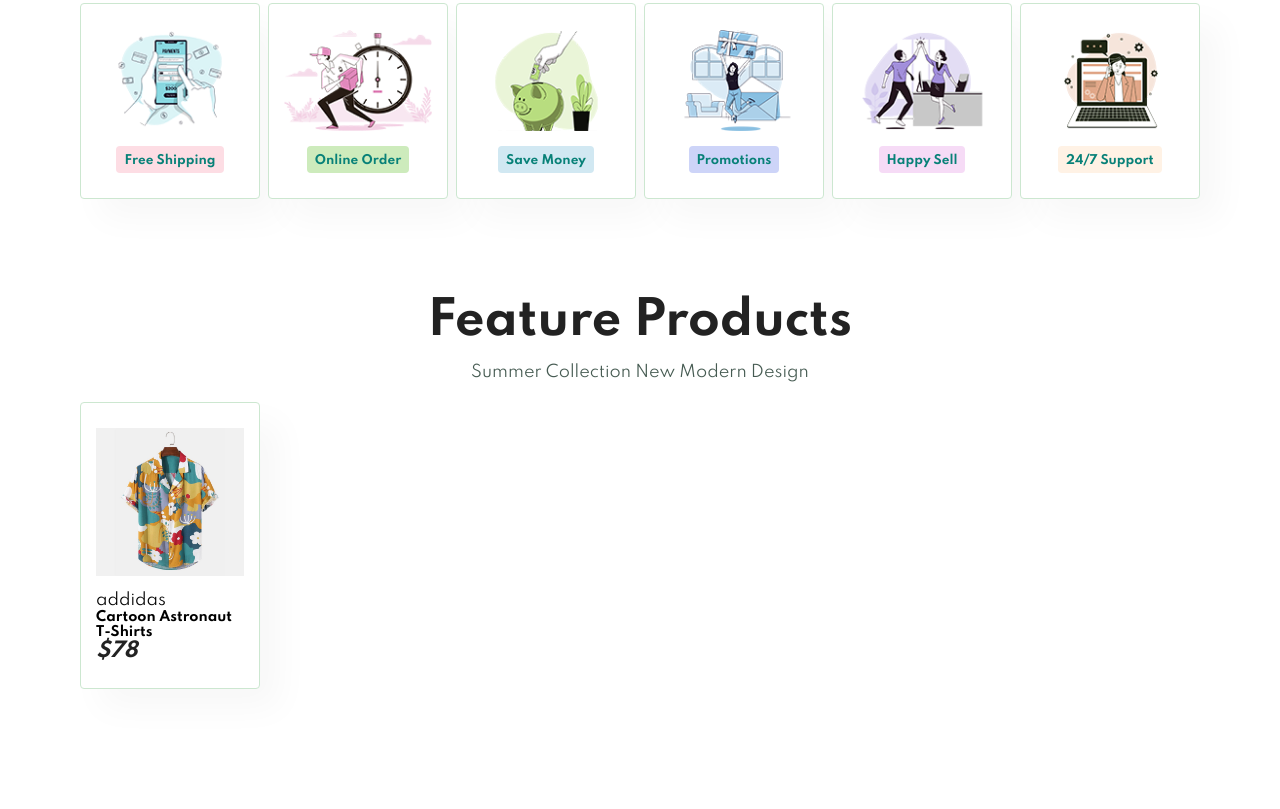
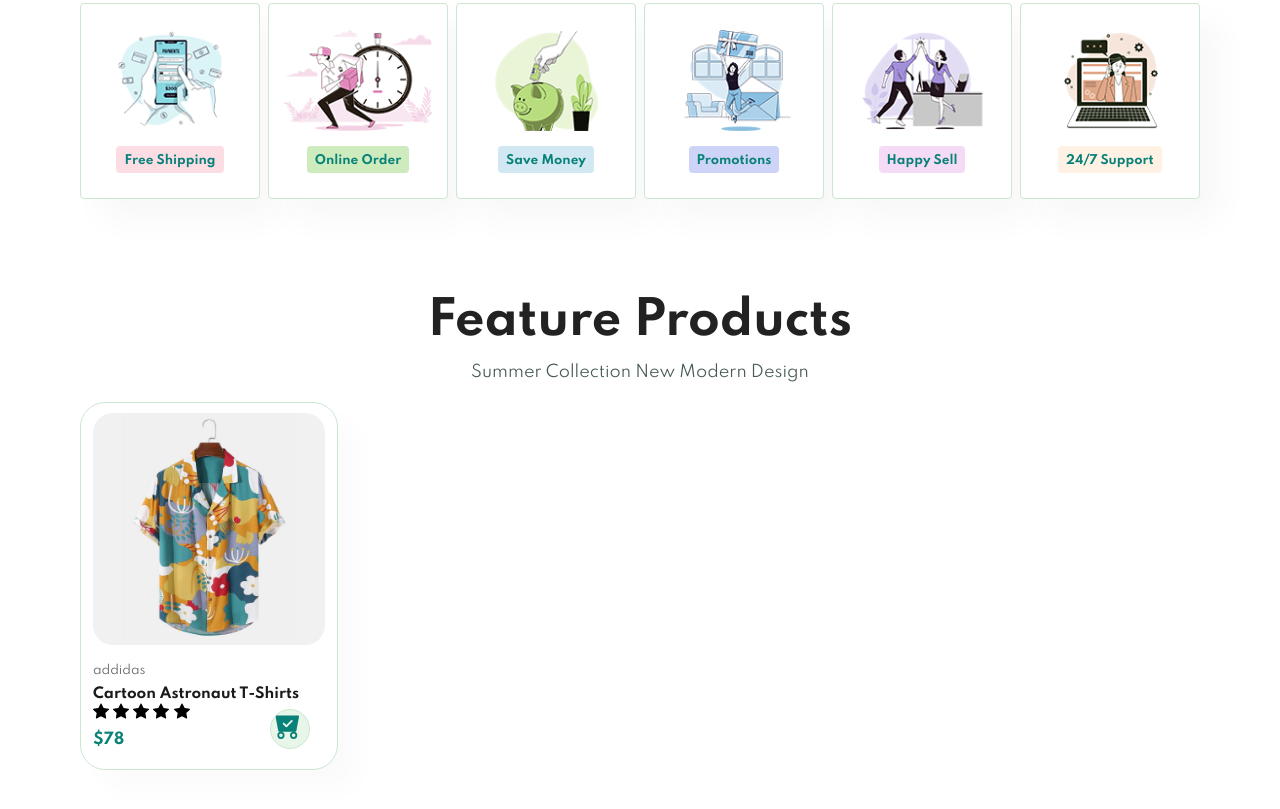
Before and after one commit to umairshahid-1/Ecommerce-Store, a plain HTML site: page index.html in a window 1280 px wide. Shown: the part 857-1666 px from the top of the page. Before the commit the page ends 1601 px from the top, so only its background shows below. Drawn offline with Linux system fonts and the light colour scheme.

Commit message:
Style product section

```diff
--- a/index.html
+++ b/index.html
@@ -1,24 +1,30 @@
 <!DOCTYPE html>
 <html lang="en">
+
 <head>
     <meta charset="UTF-8">
     <meta http-equiv="X-UA-Compatible" content="IE=edge">
-    <meta name="viewport" content="width=device-width, initial-scale=1.0"
-    <script src="https://kit.fontawesome.com/13ffb4a562.js" crossorigin="anonymous"></script>
-    <link rel="stylesheet" href="style.css"
-</head>
+    <meta name="viewport" content="width=device-width, initial-scale=1.0" <script
+        src="https://kit.fontawesome.com/13ffb4a562.js" crossorigin="anonymous">
+    </script>
+    <link rel="stylesheet" href="style.css" </head>
+
 <body>
     <section id="header">
         <a href="#"><img src="img/logo.png" class="logo" alt=""></a>
 
         <div>
             <ul id="navBar">
-                <li ><a class="active" href="index.html">Home</a></li>
-                <li ><a href="shop.html">Shop</a></li>
-                <li ><a href="blog.html">Blog</a></li>
-                <li ><a href="about.html">About</a></li>
-                <li ><a href="contact.html">Contact</a></li>
-                <li ><a href="cart.html">Cart</a></li>
+                <li><a class="active" href="index.html">Home</a></li>
+                <li><a href="shop.html">Shop</a></li>
+                <li><a href="blog.html">Blog</a></li>
+                <li><a href="about.html">About</a></li>
+                <li><a href="contact.html">Contact</a></li>
+                <li><a href="cart.html"><svg xmlns="http://www.w3.org/2000/svg" width="16" height="16"
+                            fill="currentColor" class="bi bi-bag-check-fill" viewBox="0 0 16 16">
+                            <path fill-rule="evenodd"
+                                d="M10.5 3.5a2.5 2.5 0 0 0-5 0V4h5zm1 0V4H15v10a2 2 0 0 1-2 2H3a2 2 0 0 1-2-2V4h3.5v-.5a3.5 3.5 0 1 1 7 0m-.646 5.354a.5.5 0 0 0-.708-.708L7.5 10.793 6.354 9.646a.5.5 0 1 0-.708.708l1.5 1.5a.5.5 0 0 0 .708 0z" />
+                        </svg></a></li>
             </ul>
         </div>
 
@@ -75,11 +81,39 @@
                     <span>addidas</span>
                     <h5>Cartoon Astronaut T-Shirts</h5>
                     <div class="star">
-                        <i class="fas fa-star"</i>
+                        <svg xmlns="http://www.w3.org/2000/svg" width="16" height="16" fill="currentColor"
+                            class="bi bi-star-fill" viewBox="0 0 16 16">
+                            <path
+                                d="M3.612 15.443c-.386.198-.824-.149-.746-.592l.83-4.73L.173 6.765c-.329-.314-.158-.888.283-.95l4.898-.696L7.538.792c.197-.39.73-.39.927 0l2.184 4.327 4.898.696c.441.062.612.636.282.95l-3.522 3.356.83 4.73c.078.443-.36.79-.746.592L8 13.187l-4.389 2.256z" />
+                        </svg>
+                        <svg xmlns="http://www.w3.org/2000/svg" width="16" height="16" fill="currentColor"
+                            class="bi bi-star-fill" viewBox="0 0 16 16">
+                            <path
+                                d="M3.612 15.443c-.386.198-.824-.149-.746-.592l.83-4.73L.173 6.765c-.329-.314-.158-.888.283-.95l4.898-.696L7.538.792c.197-.39.73-.39.927 0l2.184 4.327 4.898.696c.441.062.612.636.282.95l-3.522 3.356.83 4.73c.078.443-.36.79-.746.592L8 13.187l-4.389 2.256z" />
+                        </svg>
+                        <svg xmlns="http://www.w3.org/2000/svg" width="16" height="16" fill="currentColor"
+                            class="bi bi-star-fill" viewBox="0 0 16 16">
+                            <path
+                                d="M3.612 15.443c-.386.198-.824-.149-.746-.592l.83-4.73L.173 6.765c-.329-.314-.158-.888.283-.95l4.898-.696L7.538.792c.197-.39.73-.39.927 0l2.184 4.327 4.898.696c.441.062.612.636.282.95l-3.522 3.356.83 4.73c.078.443-.36.79-.746.592L8 13.187l-4.389 2.256z" />
+                        </svg>
+                        <svg xmlns="http://www.w3.org/2000/svg" width="16" height="16" fill="currentColor"
+                            class="bi bi-star-fill" viewBox="0 0 16 16">
+                            <path
+                                d="M3.612 15.443c-.386.198-.824-.149-.746-.592l.83-4.73L.173 6.765c-.329-.314-.158-.888.283-.95l4.898-.696L7.538.792c.197-.39.73-.39.927 0l2.184 4.327 4.898.696c.441.062.612.636.282.95l-3.522 3.356.83 4.73c.078.443-.36.79-.746.592L8 13.187l-4.389 2.256z" />
+                        </svg>
+                        <svg xmlns="http://www.w3.org/2000/svg" width="16" height="16" fill="currentColor"
+                            class="bi bi-star-fill" viewBox="0 0 16 16">
+                            <path
+                                d="M3.612 15.443c-.386.198-.824-.149-.746-.592l.83-4.73L.173 6.765c-.329-.314-.158-.888.283-.95l4.898-.696L7.538.792c.197-.39.73-.39.927 0l2.184 4.327 4.898.696c.441.062.612.636.282.95l-3.522 3.356.83 4.73c.078.443-.36.79-.746.592L8 13.187l-4.389 2.256z" />
+                        </svg>
                     </div>
                     <h4>$78</h4>
                 </div>
-                <a href="#"> <i class="fal fa-cart"></i></a>
+                <a href="#"><svg xmlns="http://www.w3.org/2000/svg" fill="currentColor"
+                        class="bi bi-cart-check-fill cart" viewBox="0 0 20 21">
+                        <path
+                            d="M.5 1a.5.5 0 0 0 0 1h1.11l.401 1.607 1.498 7.985A.5.5 0 0 0 4 12h1a2 2 0 1 0 0 4 2 2 0 0 0 0-4h7a2 2 0 1 0 0 4 2 2 0 0 0 0-4h1a.5.5 0 0 0 .491-.408l1.5-8A.5.5 0 0 0 14.5 3H2.89l-.405-1.621A.5.5 0 0 0 2 1zM6 14a1 1 0 1 1-2 0 1 1 0 0 1 2 0m7 0a1 1 0 1 1-2 0 1 1 0 0 1 2 0m-1.646-7.646-3 3a.5.5 0 0 1-.708 0l-1.5-1.5a.5.5 0 1 1 .708-.708L8 8.293l2.646-2.647a.5.5 0 0 1 .708.708"/>
+                    </svg></a>
             </div>
         </div>
 
@@ -87,4 +121,5 @@
 
     <script src="script.js"></script>
 </body>
+
 </html>
--- a/style.css
+++ b/style.css
@@ -197,18 +197,66 @@ body {
   text-align: center;
 }
 
-#product1 .proContainer .product{
-  width: 180px;
-  text-align: left;
-  padding: 25px 15px;
-  background: #fff;
-  box-shadow: 20px 20px 34px rgba(0, 0, 0, 0.03);
+#product1 .product{
+  width: 23%;
+  min-width: 250px;
+  padding: 10px 12px;
   border: 1px solid #cce7d0;
-  border-radius: 4px;
+  border-radius: 25px;
+  cursor: pointer;
+  box-shadow: 20px 20px 30px rgba(0, 0, 0, 0.02);
   margin: 15px 0;
+  transition: 0.2s ease;
+  position: relative;
 }
 
-#product1 .proContainer .product img{
+#product1 .product:hover{
+  box-shadow: 20px 20px 30px rgba(0, 0, 0, 0.03);
+}
+
+#product1 .product img{
   width: 100%;
-  margin-bottom: 10px;
+  border-radius: 20px;
 }
+
+#product1 .product .description {
+  text-align: start;
+  padding: 10px 0;
+}
+
+#product1 .product .description span{
+  color: #606063;
+  font-size: 12px;
+}
+
+#product1 .product .description h5{
+  padding-top: 7px;
+  color: #1a1a1a;
+  font-size: 14px;
+}
+
+#product1 .product .description i{
+  font-size: 12px;
+  color: rgb(243, 181, 25);
+}
+
+#product1 .product .description h4{
+  padding-top: 7px;
+  font-size: 15px;
+  font-weight: 700;
+  color: #088178;
+}
+
+#product1 .product .cart{
+  width: 40px;
+  height: 40px;
+  line-height: 40px;
+  border-radius: 50px;
+  background-color: #e8f6ea;
+  font-weight: 500;
+  color: #088178;
+  border: 1px solid #cce7d0;
+  position: absolute;
+  bottom: 20px;
+  right: 27px;
+}
```
Also changed, not shown: img/icons/shopping-bag.svg (added).
